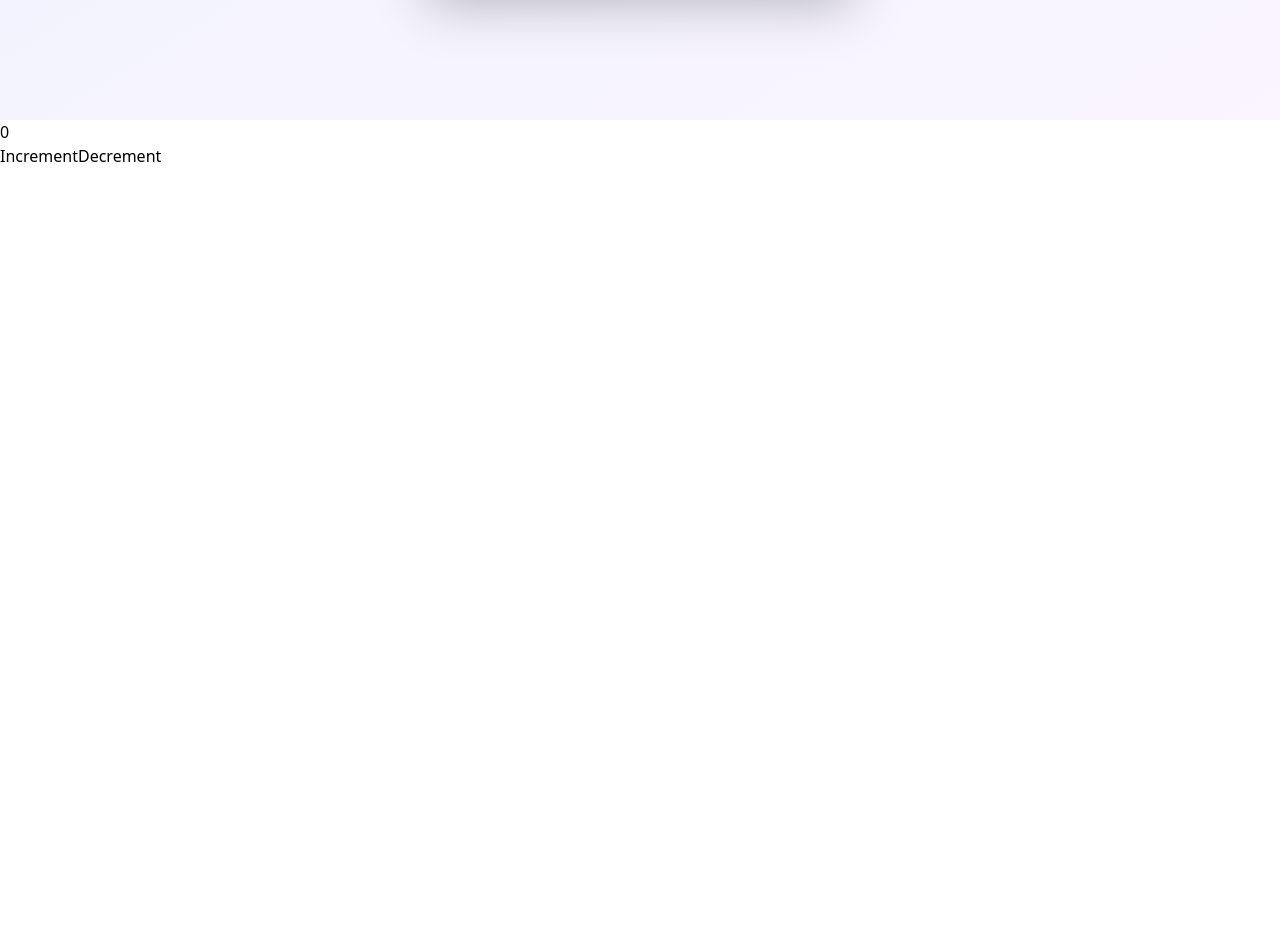
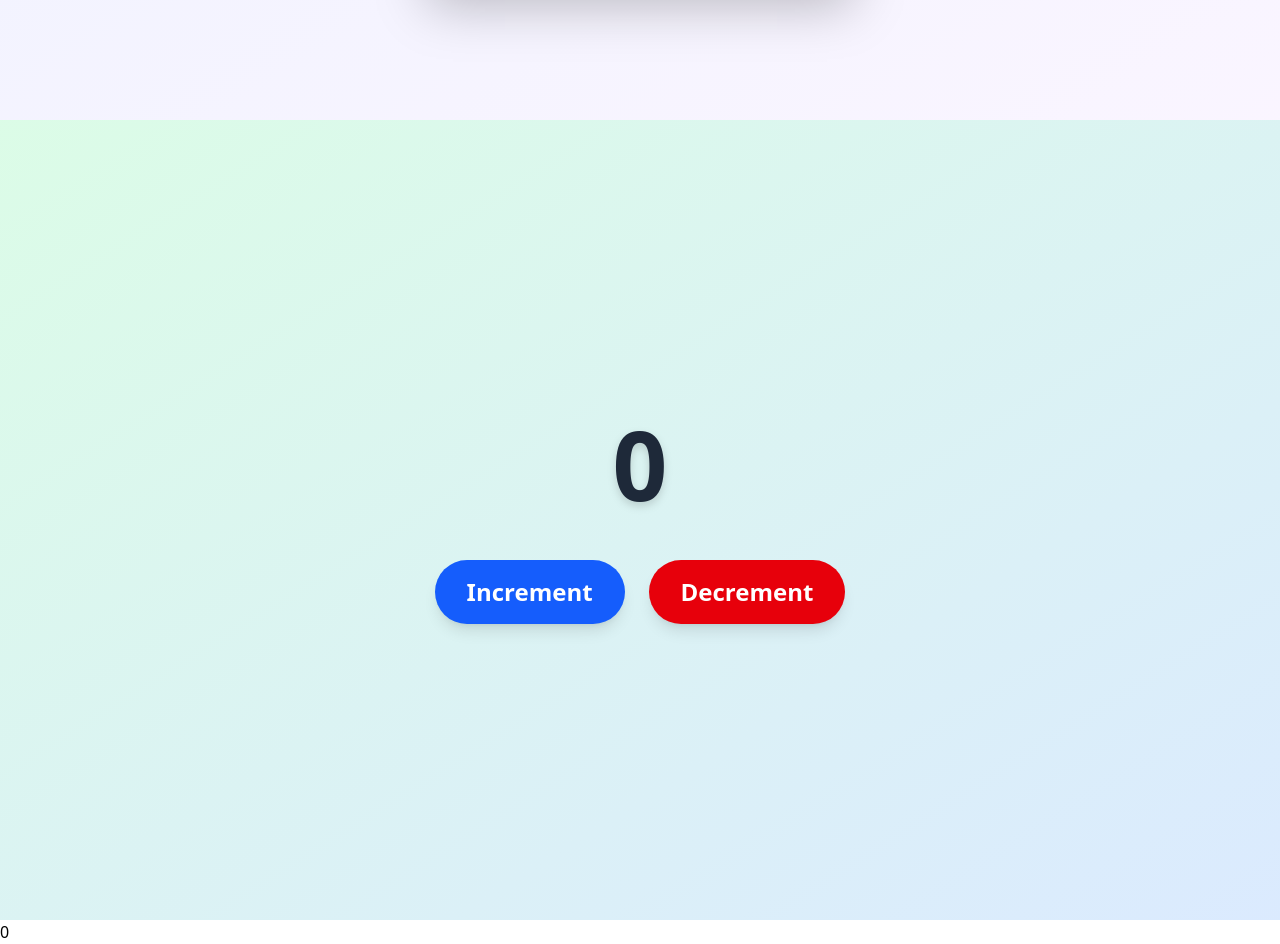
Before and after one commit to patel192/React-Practice, a React (Vite) app: page / in a window 1280 px wide. Shown: the part 6280-7224 px from the top of the page. Before the commit the page ends 6448 px from the top, so only its background shows below. Built offline with nearby package versions, Linux system fonts and the light colour scheme.

Commit message:
counter styling

```diff
--- a/src/App.jsx
+++ b/src/App.jsx
@@ -1,4 +1,5 @@
 import "./App.css";
+import { CountDown } from "./Components/useEffect/CountDown";
 import { Counter } from "./Components/useEffect/Counter";
 import { ColorChanger } from "./Components/useState/ColorChanger";
 import { Drag_Drop } from "./Components/useState/Drag_Drop";
@@ -22,6 +23,7 @@ function App() {
       <Search_component/>
       <Drag_Drop/>
       <Counter/>
+      <CountDown/>
     </>
   );
 }
--- /dev/null
+++ b/src/Components/useEffect/CountDown.jsx
@@ -0,0 +1,10 @@
+import React from 'react'
+import { useState } from 'react'
+export const CountDown = () => {
+  const [count, setcount] = useState(0)
+    return (
+    <div>
+        <h1>{count}</h1>
+    </div>
+  )
+}
--- a/src/Components/useEffect/Counter.jsx
+++ b/src/Components/useEffect/Counter.jsx
@@ -1,16 +1,37 @@
 import React from 'react'
-import { useState,useEffect } from 'react'
+import { useState, useEffect } from 'react'
+
 export const Counter = () => {
     const [count, setcount] = useState(0)
-useEffect(()=>{
-    console.log(count)
-    return
-},[count])
+
+    useEffect(() => {
+        // console.log(count) is fine for debugging, but not necessary for the component's functionality itself.
+        // The return statement without a function does nothing here.
+        // It's generally used for cleanup functions (e.g., clearing timers or event listeners).
+        // For just logging, you don't need a return.
+        console.log(`Current count is: ${count}`);
+    }, [count]) // Dependency array ensures this runs only when 'count' changes
+
     return (
-    <div>
-        <h1>{count}</h1>
-        <button onClick={()=>setcount(count+1)}>Increment</button>
-        <button onClick={()=>setcount(count-1)}>Decrement</button>
-    </div>
-  )
+        <div className="flex flex-col items-center justify-center min-h-screen bg-gradient-to-br from-green-100 to-blue-100 p-6 font-sans">
+            <h1 className="text-8xl font-extrabold text-gray-800 mb-12 drop-shadow-lg transition-transform duration-300 ease-out transform scale-100 hover:scale-105">
+                {count}
+            </h1>
+
+            <div className="flex space-x-6">
+                <button
+                    onClick={() => setcount(prevCount => prevCount + 1)}
+                    className="px-8 py-4 bg-blue-600 text-white font-bold text-2xl rounded-full shadow-lg hover:bg-blue-700 transition duration-300 ease-in-out transform hover:-translate-y-1 hover:scale-105 focus:outline-none focus:ring-4 focus:ring-blue-300 active:bg-blue-800"
+                >
+                    Increment
+                </button>
+                <button
+                    onClick={() => setcount(prevCount => prevCount - 1)}
+                    className="px-8 py-4 bg-red-600 text-white font-bold text-2xl rounded-full shadow-lg hover:bg-red-700 transition duration-300 ease-in-out transform hover:-translate-y-1 hover:scale-105 focus:outline-none focus:ring-4 focus:ring-red-300 active:bg-red-800"
+                >
+                    Decrement
+                </button>
+            </div>
+        </div>
+    )
 }
```
